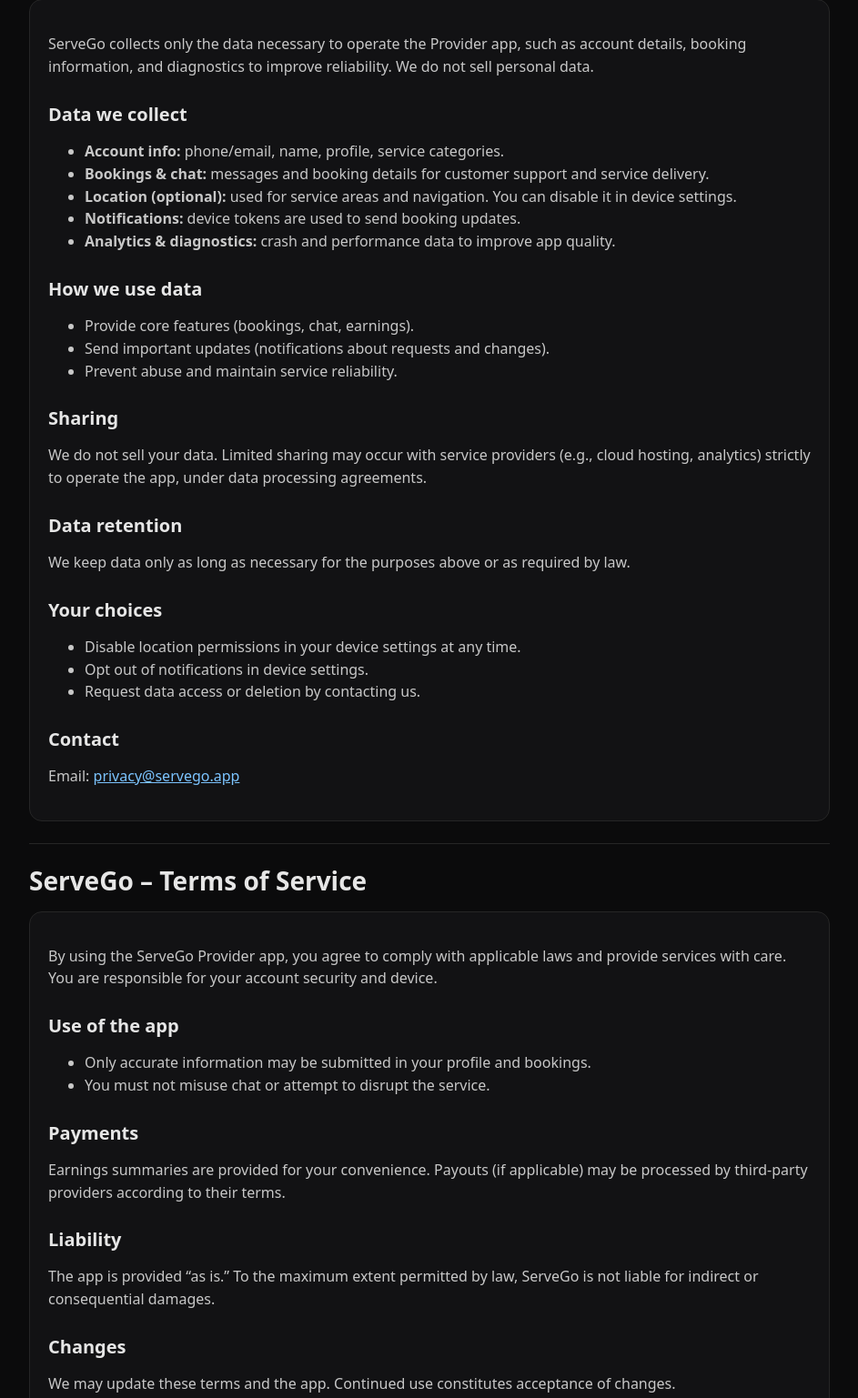
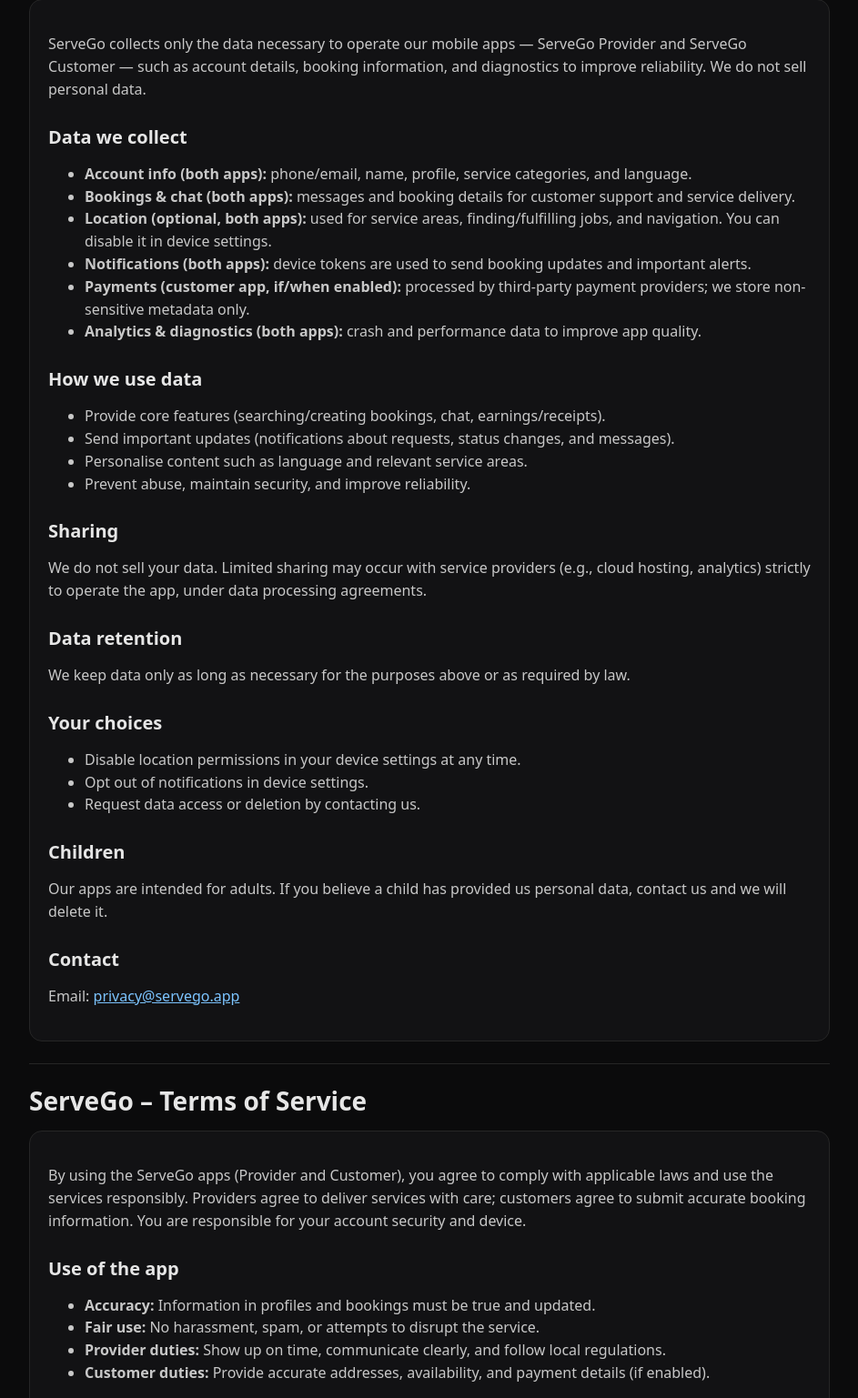
Before and after one commit to joe-createin/servego-legal, a plain HTML site: page index.html in a window 1280 px wide. Shown: the part 119-1656 px from the top of the page at 91% size, without its empty margins (168-1111 px from the left). Drawn offline with Linux system fonts and the light colour scheme.

Commit message:
Add files via upload

```diff
--- a/index.html
+++ b/index.html
@@ -22,21 +22,23 @@
     <small>Last updated: <span id="d"></span></small>
 
     <div class="card">
-      <p>ServeGo collects only the data necessary to operate the Provider app, such as account details, booking information, and diagnostics to improve reliability. We do not sell personal data.</p>
+      <p>ServeGo collects only the data necessary to operate our mobile apps — ServeGo Provider and ServeGo Customer — such as account details, booking information, and diagnostics to improve reliability. We do not sell personal data.</p>
       <h2>Data we collect</h2>
       <ul>
-        <li><b>Account info:</b> phone/email, name, profile, service categories.</li>
-        <li><b>Bookings & chat:</b> messages and booking details for customer support and service delivery.</li>
-        <li><b>Location (optional):</b> used for service areas and navigation. You can disable it in device settings.</li>
-        <li><b>Notifications:</b> device tokens are used to send booking updates.</li>
-        <li><b>Analytics & diagnostics:</b> crash and performance data to improve app quality.</li>
+        <li><b>Account info (both apps):</b> phone/email, name, profile, service categories, and language.</li>
+        <li><b>Bookings & chat (both apps):</b> messages and booking details for customer support and service delivery.</li>
+        <li><b>Location (optional, both apps):</b> used for service areas, finding/fulfilling jobs, and navigation. You can disable it in device settings.</li>
+        <li><b>Notifications (both apps):</b> device tokens are used to send booking updates and important alerts.</li>
+        <li><b>Payments (customer app, if/when enabled):</b> processed by third‑party payment providers; we store non-sensitive metadata only.</li>
+        <li><b>Analytics & diagnostics (both apps):</b> crash and performance data to improve app quality.</li>
       </ul>
 
       <h2>How we use data</h2>
       <ul>
-        <li>Provide core features (bookings, chat, earnings).</li>
-        <li>Send important updates (notifications about requests and changes).</li>
-        <li>Prevent abuse and maintain service reliability.</li>
+        <li>Provide core features (searching/creating bookings, chat, earnings/receipts).</li>
+        <li>Send important updates (notifications about requests, status changes, and messages).</li>
+        <li>Personalise content such as language and relevant service areas.</li>
+        <li>Prevent abuse, maintain security, and improve reliability.</li>
       </ul>
 
       <h2>Sharing</h2>
@@ -52,6 +54,9 @@
         <li>Request data access or deletion by contacting us.</li>
       </ul>
 
+      <h2>Children</h2>
+      <p>Our apps are intended for adults. If you believe a child has provided us personal data, contact us and we will delete it.</p>
+
       <h2>Contact</h2>
       <p>Email: <a href="mailto:privacy@servego.app">privacy@servego.app</a></p>
     </div>
@@ -60,22 +65,24 @@
 
     <h1>ServeGo – Terms of Service</h1>
     <div class="card">
-      <p>By using the ServeGo Provider app, you agree to comply with applicable laws and provide services with care. You are responsible for your account security and device.</p>
+      <p>By using the ServeGo apps (Provider and Customer), you agree to comply with applicable laws and use the services responsibly. Providers agree to deliver services with care; customers agree to submit accurate booking information. You are responsible for your account security and device.</p>
 
       <h2>Use of the app</h2>
       <ul>
-        <li>Only accurate information may be submitted in your profile and bookings.</li>
-        <li>You must not misuse chat or attempt to disrupt the service.</li>
+        <li><b>Accuracy:</b> Information in profiles and bookings must be true and updated.</li>
+        <li><b>Fair use:</b> No harassment, spam, or attempts to disrupt the service.</li>
+        <li><b>Provider duties:</b> Show up on time, communicate clearly, and follow local regulations.</li>
+        <li><b>Customer duties:</b> Provide accurate addresses, availability, and payment details (if enabled).</li>
       </ul>
 
       <h2>Payments</h2>
-      <p>Earnings summaries are provided for your convenience. Payouts (if applicable) may be processed by third-party providers according to their terms.</p>
+      <p>For any in-app payments (if/when enabled), processing is handled by third-party payment providers under their terms and privacy notices. We may store non‑sensitive payment metadata (e.g., status, last 4 digits).</p>
 
       <h2>Liability</h2>
-      <p>The app is provided “as is.” To the maximum extent permitted by law, ServeGo is not liable for indirect or consequential damages.</p>
+      <p>The apps are provided “as is.” To the maximum extent permitted by law, ServeGo is not liable for indirect, incidental, or consequential damages.</p>
 
       <h2>Changes</h2>
-      <p>We may update these terms and the app. Continued use constitutes acceptance of changes.</p>
+      <p>We may update these terms and the apps. We will update the “Last updated” date on this page for material changes.</p>
 
       <h2>Contact</h2>
       <p>Email: <a href="mailto:team@servego.app">team@servego.app</a></p>
```
